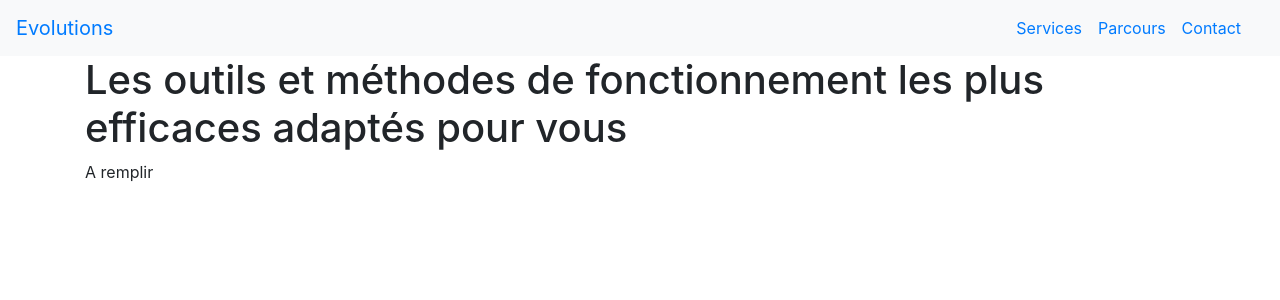
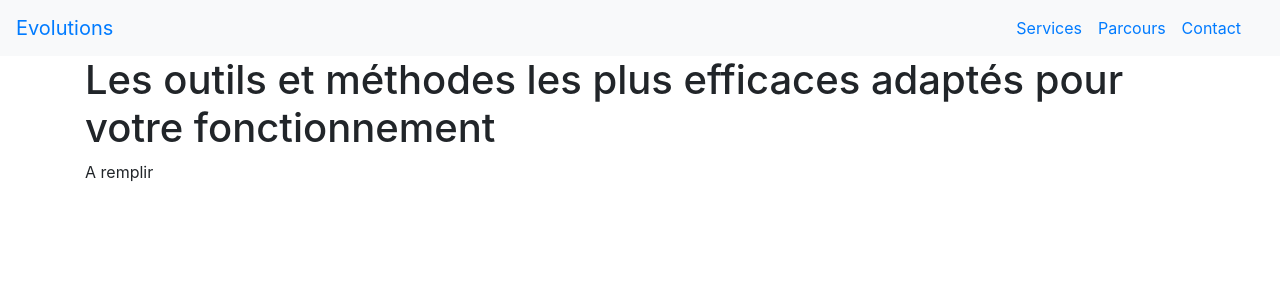
Before and after one commit to OrgaEvolutions/orgaevolutions.github.io, a Jekyll site: the page built from index.html, in a window 1280 px wide. Shown: the top 300 px of the page. Built offline with Jekyll 4.4.1, drawn with Linux system fonts in a browser that asks for light colours.

Commit message:
Update index.html

```diff
--- a/index.html
+++ b/index.html
@@ -3,6 +3,6 @@ layout: default
 title: evolutions
 ---
 <div>
-	<h1>Les outils et méthodes de fonctionnement les plus efficaces adaptés pour vous</h1>
+	<h1>Les outils et méthodes les plus efficaces adaptés pour votre fonctionnement</h1>
 	<p>A remplir</p>
 </div>
```
